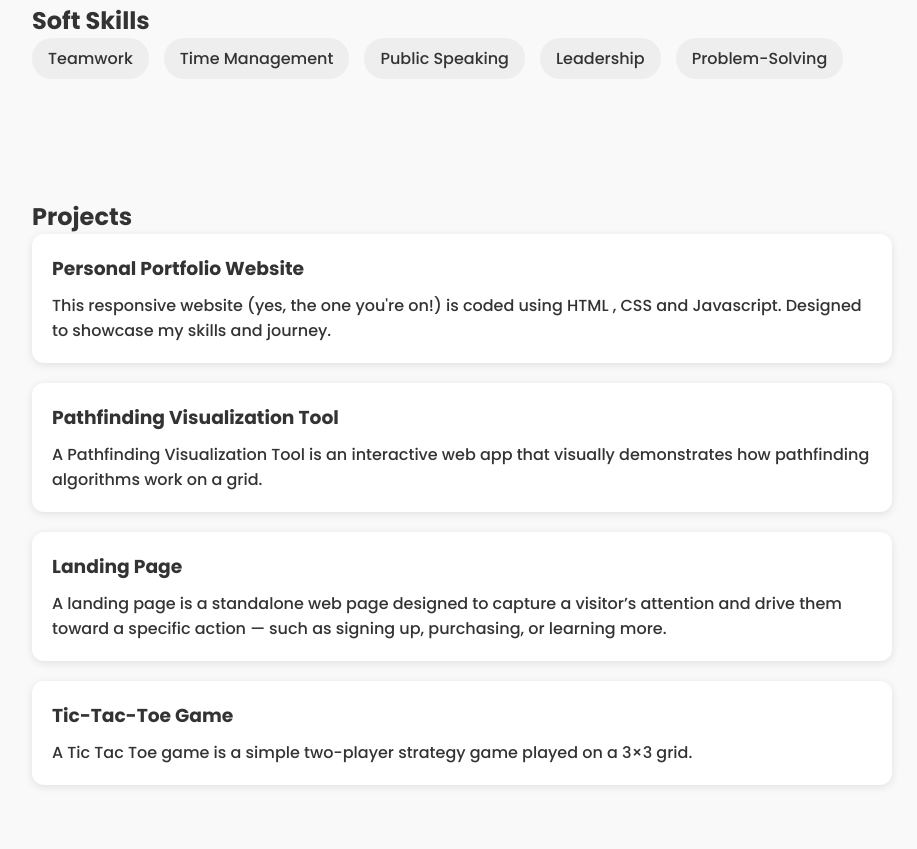
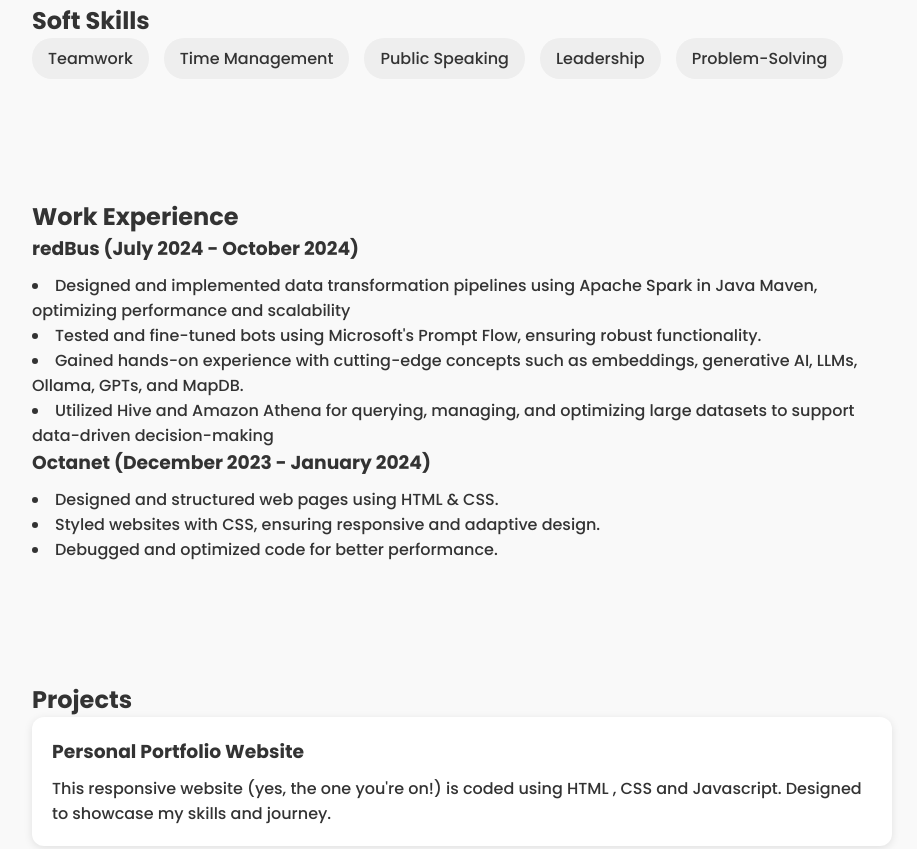
Before and after one commit to Khushjainkj/Portfolio, a plain HTML site: page index.html in a window 1280 px wide. Shown: the part 1122-1971 px from the top of the page, without its empty margins (178-1095 px from the left). Drawn offline with nearby package versions, Linux system fonts and the light colour scheme.

Commit message:
Update index.html

```diff
--- a/index.html
+++ b/index.html
@@ -6,12 +6,14 @@
     <title>Khush Jain | Portfolio</title>
     <link href="https://fonts.googleapis.com/css2?family=Poppins:wght@300;500;700&display=swap" rel="stylesheet">
     <link rel="stylesheet" href="style.css">
+    <script src="https://cdn.jsdelivr.net/npm/particles.js"></script>
 </head>
 <body>
     <header>
         <nav>
             <a href="#about">About</a>
             <a href="#skills">Skills</a>
+            <a href="#work-experience">Work Experience</a>
             <a href="#projects">Projects</a>
             <a href="#contact">Contact</a>
         </nav>
@@ -51,6 +53,32 @@
         </ul>
     </section>
 
+    <section class="work-experience" id="work-experience">
+        <h2>Work Experience</h2>
+        <div class="card">
+            <h3>redBus (July 2024 - October 2024)</h3>
+            <li> Designed and implemented data transformation
+                pipelines using Apache Spark in Java Maven,
+                optimizing performance and scalability</li>
+            <li> Tested and fine-tuned bots using Microsoft's
+                Prompt Flow, ensuring robust functionality.</li>
+            <li>Gained hands-on experience with cutting-edge
+                concepts such as embeddings, generative AI, LLMs,
+                Ollama, GPTs, and MapDB.</li>
+            <li>Utilized Hive and Amazon Athena for querying,
+                managing, and optimizing large datasets to support
+                data-driven decision-making</li>
+        </div>
+        <div class="card">
+            <h3>Octanet (December 2023 - January 2024)</h3>
+            <li>Designed and structured web pages using HTML & CSS.</li>
+            <li>Styled websites with CSS, ensuring responsive and
+                adaptive design.</li>
+            <li>Debugged and optimized code for better
+                performance.</li>
+        </div>
+    </section>
+
     <section class="projects" id="projects">
         <h2>Projects</h2>
         <div class="card">
@@ -82,7 +110,8 @@
     <footer>
         <p>&copy; 2025 Khush Jain. All rights reserved.</p>
     </footer>
-
+    <div id="particles-js"></div>
+    <script src="particles.js"></script>
     <script src="script.js"></script>
 </body>
 </html>
```
